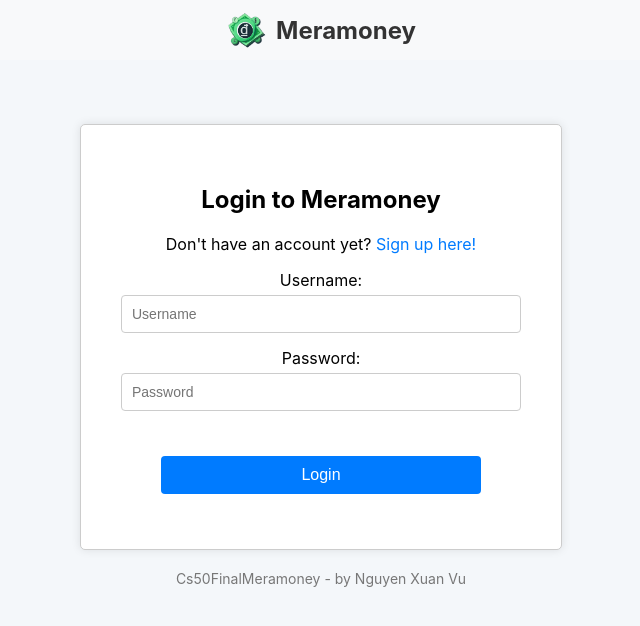
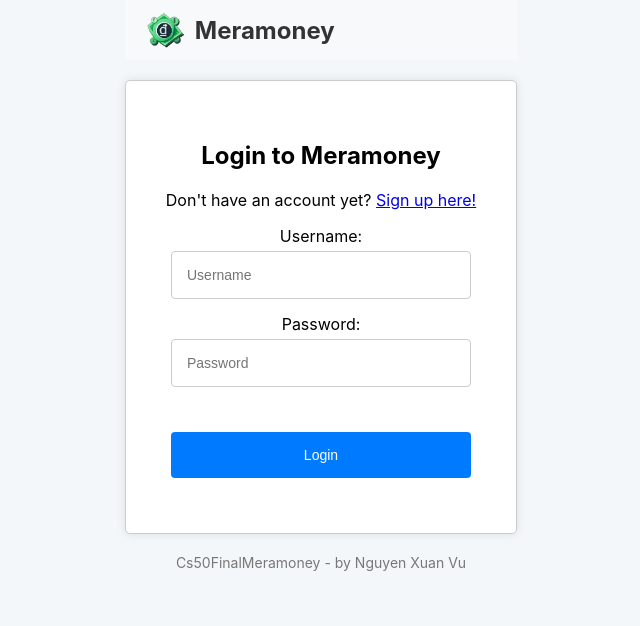
Before and after one commit to ngxvu/finalcs50-meramoney, a React (Create React App) app: page / in a window 1280 px wide. Shown: the top 626 px of the page, without its empty margins (319-959 px from the left). Built offline with nearby package versions, Linux system fonts and the light colour scheme.

Commit message:
update login and sign up styles

```diff
--- a/src/features/login/login.jsx
+++ b/src/features/login/login.jsx
@@ -1,6 +1,6 @@
 import React, { useState } from 'react';
 import PropTypes from 'prop-types';
-import './styles.scss';
+import '../../features/login/styles.scss';
 import logo from '../../assests/images/finalcs50-meramoney.png';
 
 function Login({ onLogin }) {
--- a/src/features/login/styles.scss
+++ b/src/features/login/styles.scss
@@ -1,53 +1,7 @@
 body {
-    background: #f4f7fa;
-    margin: 0;
-    padding: 0;
-}
-
-.banner-container {
     display: flex;
     justify-content: center;
     background-color: #f8f9fa;
-}
-
-.banner {
-    display: flex;
-    align-items: center;
-    justify-content: center; /* Center horizontally */
-    width: 100%;
-    max-width: 800px;
-    padding: 10px 20px;
-}
-
-.logo-container {
-    display: flex;
-    align-items: center;
-    justify-content: center; /* Center horizontally */
-    width: 100%; /* Ensure it takes full width */
-}
-
-.logo-container img {
-    height: 40px;
-}
-
-.logo-container .logo-text {
-    margin-left: 10px;
-    font-size: 24px;
-    font-weight: bold;
-    color: #333;
-}
-
-p {
-    text-align: center;
-
-    a {
-        color: #007bff;
-        text-decoration: none;
-
-        &:hover {
-            text-decoration: underline;
-        }
-    }
 }
 
 .login-container {
@@ -61,7 +15,7 @@ p {
     margin-top: 5%;
 }
 
-form {
+.login-container form {
     display: flex;
     flex-direction: column;
 
@@ -74,29 +28,28 @@ form {
     }
 
     input, button {
-        width: 80%;
+        width: 300px; /* Ensure both input and button take full width */
         padding: 15px;
         margin: 0 auto 15px auto;
         border: 1px solid #ccc;
         border-radius: 4px;
-        box-sizing: border-box;
+        box-sizing: border-box; /* Ensure padding and border are included in the element's total width and height */
         font-size: 14px;
     }
 
     button {
         margin-top: 30px;
-        background-color: #7b93A4;
+        background-color: #007bff;
         color: white;
         border: none;
         cursor: pointer;
 
         &:hover {
-            background-color:  #324C5b;
+            background-color: #0056b3;
         }
     }
 }
 
-// Footer styles
 footer {
     text-align: center;
     margin-top: 20px;
--- a/src/features/signup/sign_up.jsx
+++ b/src/features/signup/sign_up.jsx
@@ -2,7 +2,7 @@ import React, { useState } from 'react';
 import { useNavigate } from 'react-router-dom';
 import PropTypes from 'prop-types';
 import Loading from '../../components/loading/loading';
-import './styles.scss';
+import '../../features/signup/styles.scss';
 import logo from '../../assests/images/finalcs50-meramoney.png';
 
 function SignUp({ onSignUp }) {
@@ -66,10 +66,10 @@ function SignUp({ onSignUp }) {
                 </header>
             </div>
             <div className="signup-container">
+                <h2>Sign Up</h2>
                 <p>
                     Already have an account? <a href="/login">Login here</a>
                 </p>
-                <h2>Sign Up</h2>
                 {error && <p className="error">{error}</p>} {/* Display error message */}
                 {success && <p className="success">{success}</p>} {/* Display success message */}
                 <form onSubmit={handleSubmit}>
--- a/src/features/signup/styles.scss
+++ b/src/features/signup/styles.scss
@@ -1,58 +1,12 @@
 body {
-    background: #f4f7fa;
-    margin: 0;
-    padding: 0;
-}
-
-.banner-container {
     display: flex;
     justify-content: center;
     background-color: #f8f9fa;
 }
 
-.banner {
-    display: flex;
-    align-items: center;
-    justify-content: center; /* Center horizontally */
-    width: 100%;
-    max-width: 800px;
-    padding: 10px 20px;
-}
-
-.logo-container {
-    display: flex;
-    align-items: center;
-    justify-content: center; /* Center horizontally */
-    width: 100%; /* Ensure it takes full width */
-}
-
-.logo-container img {
-    height: 40px;
-}
-
-.logo-container .logo-text {
-    margin-left: 10px;
-    font-size: 24px;
-    font-weight: bold;
-    color: #333;
-}
-
-p {
-    text-align: center;
-
-    a {
-        color: #007bff;
-        text-decoration: none;
-
-        &:hover {
-            text-decoration: underline;
-        }
-    }
-}
-
 .signup-container {
     max-width: 400px;
-    margin: 0 auto;
+    margin: 20px auto;
     padding: 40px 40px;
     border: 1px solid #ccc;
     border-radius: 5px;
@@ -61,7 +15,7 @@ p {
     margin-top: 5%;
 }
 
-form {
+.signup-container form {
     display: flex;
     flex-direction: column;
 
@@ -74,29 +28,28 @@ form {
     }
 
     input, button {
-        width: 80%;
+        width: 300px; /* Ensure both input and button take full width */
         padding: 15px;
         margin: 0 auto 15px auto;
         border: 1px solid #ccc;
         border-radius: 4px;
-        box-sizing: border-box;
+        box-sizing: border-box; /* Ensure padding and border are included in the element's total width and height */
         font-size: 14px;
     }
 
     button {
         margin-top: 30px;
-        background-color: #7b93A4;
+        background-color: #007bff;
         color: white;
         border: none;
         cursor: pointer;
 
         &:hover {
-            background-color:  #324C5b;
+            background-color: #0056b3;
         }
     }
 }
 
-// Footer styles
 footer {
     text-align: center;
     margin-top: 20px;
```
Also changed, not shown: 1 other file (tests, documents, lock files or other folders).
